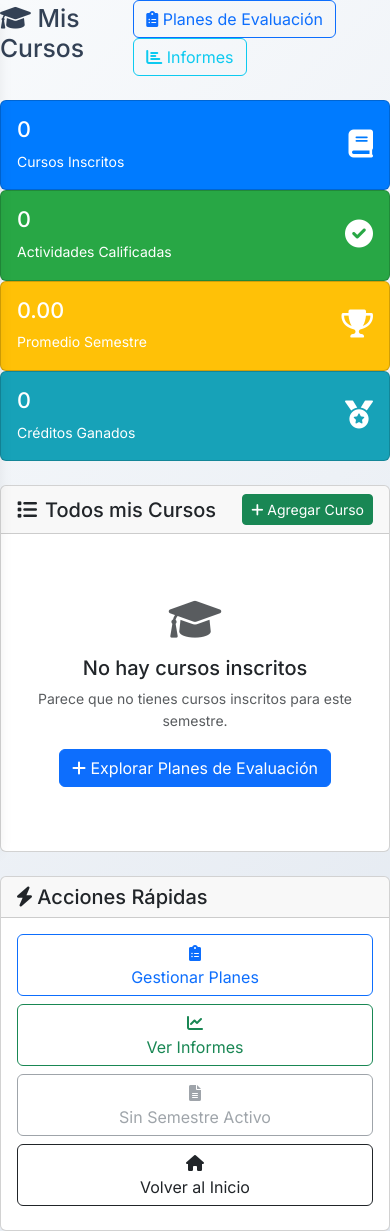
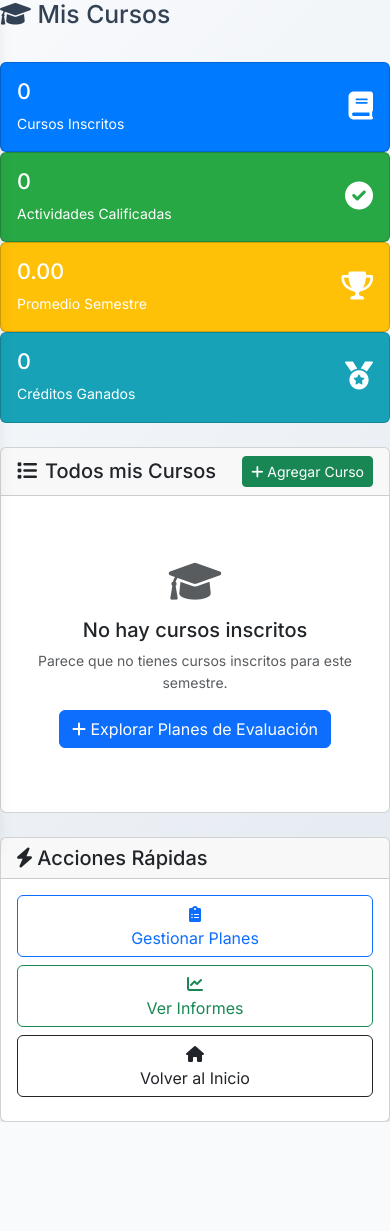
Before and after one commit to Stixkl/milanesa-de-pollo, a Django app: page /cursos/ in a window 390 px wide. After the commit the page ends 1122 px from the top, so only its background shows below. Run offline with Django 5.2, Linux system fonts and the light colour scheme; the visitor is signed in with stand-in values (Sample User, id 1); data that the repository does not hold is empty.

Commit message:
fantasy 2

```diff
--- a/Trackademic_project/student_portal/templates/student_portal/courses_dashboard.html
+++ b/Trackademic_project/student_portal/templates/student_portal/courses_dashboard.html
@@ -7,14 +7,7 @@
     <div class="col-md-12">
         <div class="d-flex justify-content-between align-items-center mb-4">
             <h2><i class="fas fa-graduation-cap"></i> Mis Cursos</h2>
-            <div>
-                <a href="{% url 'student_portal:evaluation_plans' %}" class="btn btn-outline-primary me-2">
-                    <i class="fas fa-clipboard-list"></i> Planes de Evaluación
-                </a>
-                <a href="{% url 'student_portal:reports_dashboard' %}" class="btn btn-outline-info">
-                    <i class="fas fa-chart-bar"></i> Informes
-                </a>
-            </div>
+
         </div>
 
         <!-- Estadísticas Generales -->
@@ -81,14 +74,6 @@
             </div>
         </div>
 
-        <!-- Información del Semestre Activo -->
-        {% if active_semester %}
-        <div class="alert alert-info mb-4">
-            <h5><i class="fas fa-calendar-alt"></i> Semestre Activo: {{ active_semester.name }}</h5>
-            <p class="mb-0">Período: {{ active_semester.start_date }} - {{ active_semester.end_date }}</p>
-            <small class="text-muted">Mostrando todos tus cursos de todos los semestres</small>
-        </div>
-        {% endif %}
 
         <!-- Lista de Cursos -->
         <div class="card">
@@ -173,19 +158,7 @@
                                     Ver Informes
                                 </a>
                             </div>
-                            <div class="col-md-3">
-                                {% if active_semester %}
-                                <a href="{% url 'student_portal:semester_summary' active_semester.id %}" class="btn btn-outline-info w-100 mb-2">
-                                    <i class="fas fa-file-alt"></i><br>
-                                    Resumen Semestre
-                                </a>
-                                {% else %}
-                                <button class="btn btn-outline-secondary w-100 mb-2" disabled>
-                                    <i class="fas fa-file-alt"></i><br>
-                                    Sin Semestre Activo
-                                </button>
-                                {% endif %}
-                            </div>
+
                             <div class="col-md-3">
                                 <a href="{% url 'home' %}" class="btn btn-outline-dark w-100 mb-2">
                                     <i class="fas fa-home"></i><br>
```
